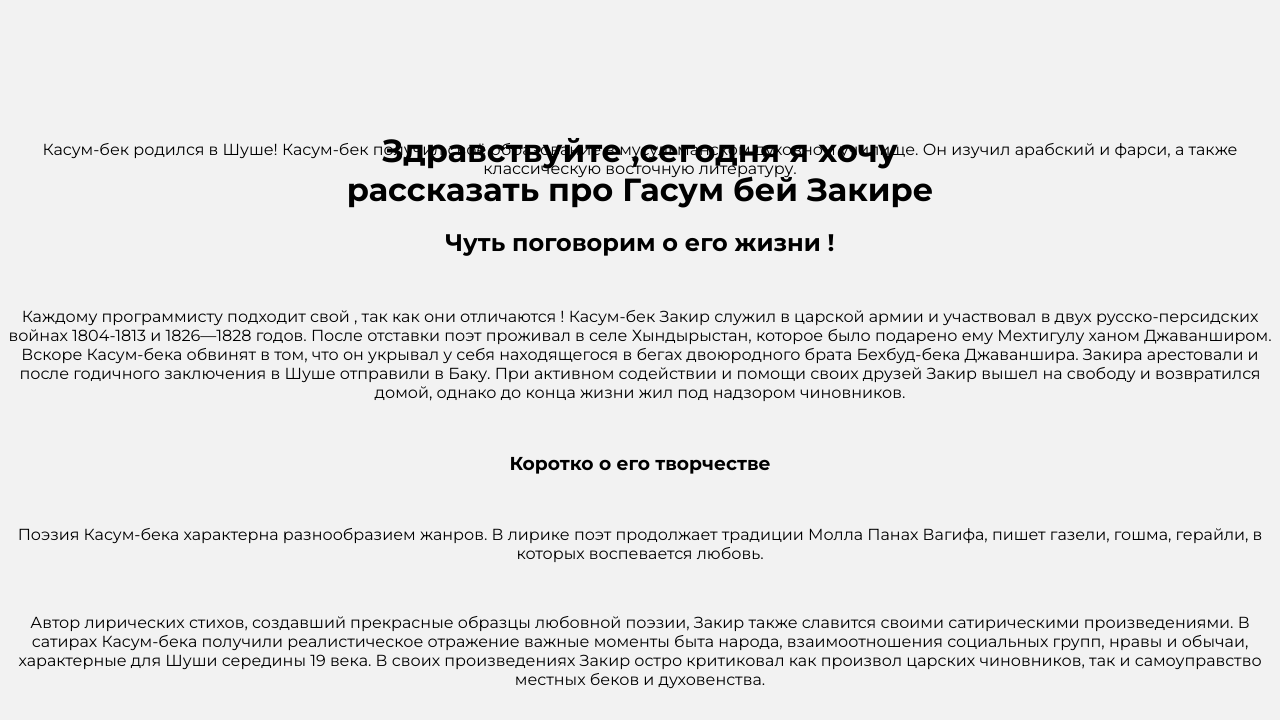
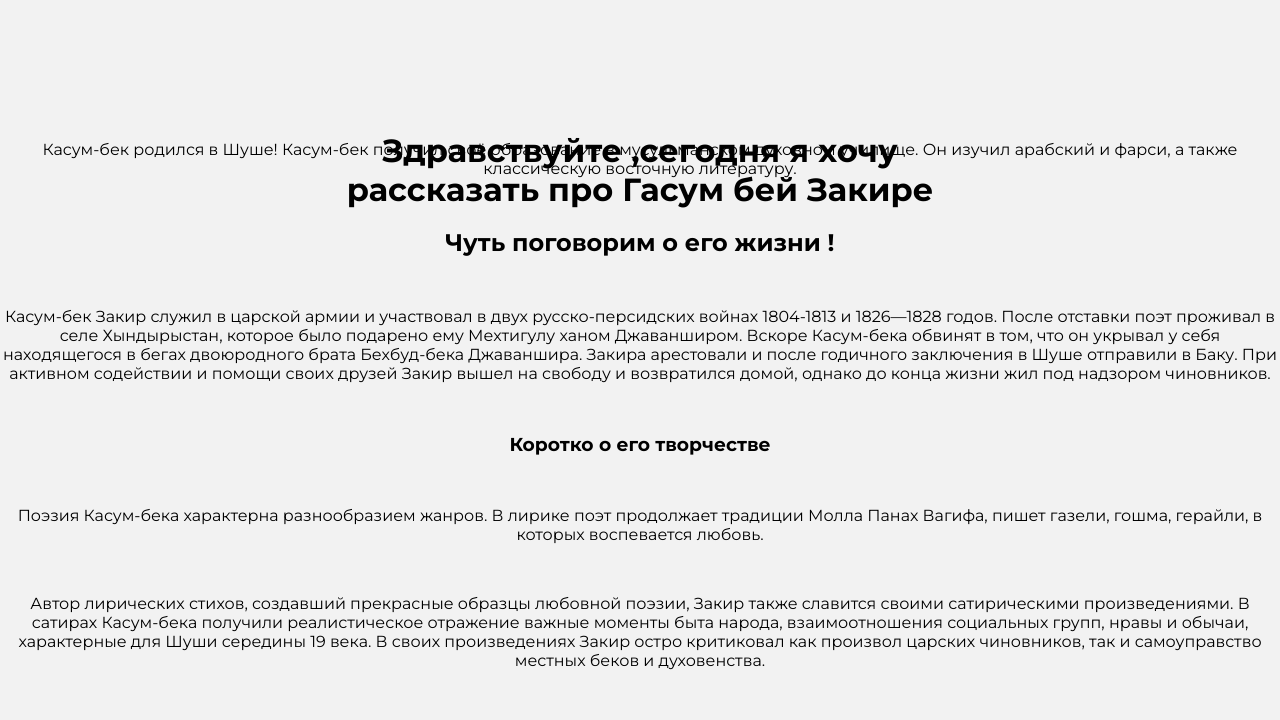
Before and after one commit to Max1-eng/russian, a plain HTML site: page index.html in a window 1280 px wide. Shown: the part 80-800 px from the top of the page. Drawn offline with Linux system fonts and the light colour scheme.

Commit message:
Update index.html

```diff
--- a/index.html
+++ b/index.html
@@ -35,7 +35,7 @@
 <div class="first">Касум-бек родился в Шуше!
     Касум-бек получил своё образование в мусульманском духовном училище. Он изучил арабский и фарси, а также классическую восточную литературу.</div>
   <h2 class="h2">Чуть поговорим о его жизни !</h2>
-  <div class="second">Каждому программисту подходит свой , так как они отличаются !
+  <div class="second">
     Касум-бек Закир служил в царской армии и участвовал в двух русско-персидских войнах 1804-1813 и 1826—1828 годов.
     После отставки поэт проживал в селе Хындырыстан, которое было подарено ему Мехтигулу ханом Джаванширом. Вскоре Касум-бека обвинят в том, что он укрывал у себя находящегося в бегах двоюродного брата Бехбуд-бека Джаваншира. Закира арестовали и после годичного заключения в Шуше отправили в Баку. При активном содействии и помощи своих друзей Закир вышел на свободу и возвратился домой, однако до конца жизни жил под надзором чиновников.
     </div>
```
